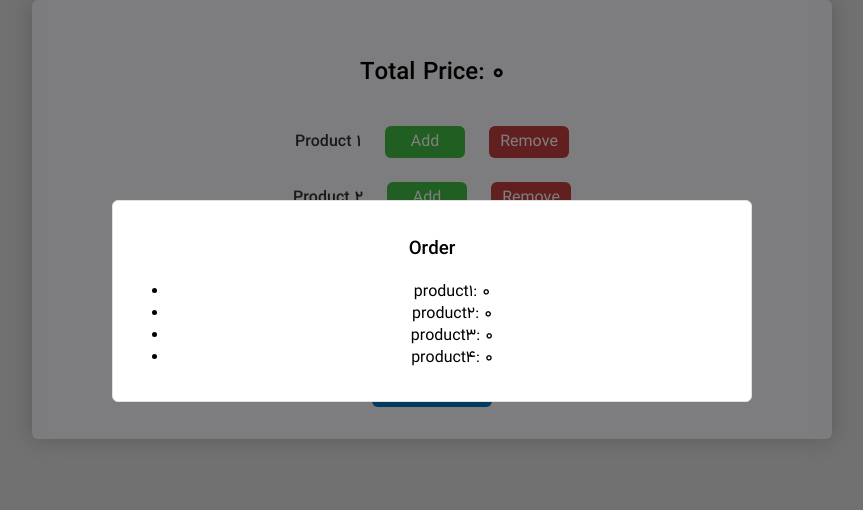
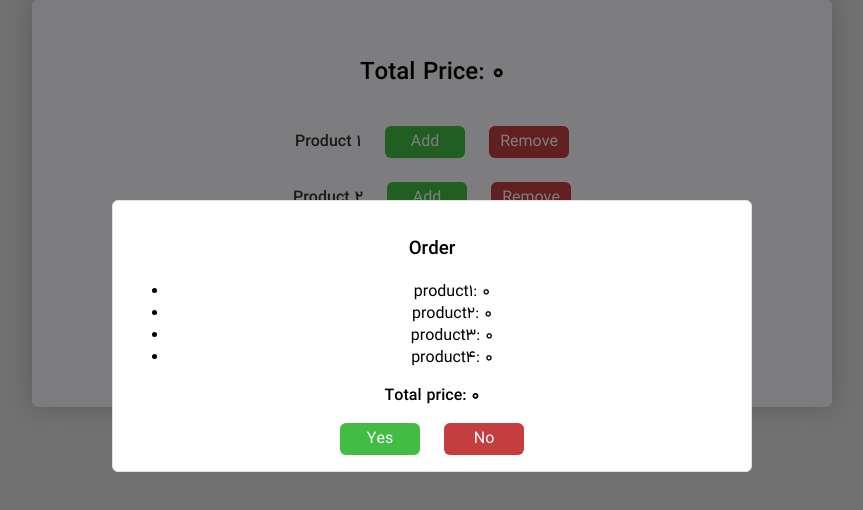
Before and after one commit to meemsafari/simple-shop-react, a React (Create React App) app: page / in a window 1280 px wide. Both pictures are taken after a click on the button "Order". Shown: the top 510 px of the page, without its empty margins (208-1071 px from the left). Built offline with nearby package versions, Linux system fonts and the light colour scheme.

Commit message:
add button component

```diff
--- a/src/components/Order/Order.js
+++ b/src/components/Order/Order.js
@@ -1,5 +1,6 @@
 import React from 'react';
 import Wrapper from "../../hoc/Wrapper";
+import Button from "../UI/Button/Button";
 
 const Order = (props) => {
 
@@ -18,6 +19,13 @@ const Order = (props) => {
             <ul>
                 {summary}
             </ul>
+            <p>
+                <b>
+                    Total price: {props.total}
+                </b>
+            </p>
+            <Button btnType={'btn-success'} click={props.continue}>Yes</Button>
+            <Button btnType={'btn-danger'} click={props.cancel}>No</Button>
         </Wrapper>
     )
 }
--- /dev/null
+++ b/src/components/UI/Button/Button.css
@@ -0,0 +1,25 @@
+.btn {
+    display: inline-block;
+    font: inherit;
+    padding: 5px;
+    margin: 0 12px;
+    width: 80px;
+    color: white;
+    border: none;
+    border-radius: 6px;
+    outline: none;
+    cursor: pointer;
+}
+.btn-lg {
+    width: 120px!important;
+    font-size: 1.2rem;
+}
+.btn-success {
+    background-color: #42bc42;
+}
+.btn-danger {
+    background-color: #c43e3e;
+}
+.btn-info {
+    background-color: #0975be;
+}
--- /dev/null
+++ b/src/components/UI/Button/Button.js
@@ -0,0 +1,12 @@
+import React from 'react';
+import './Button.css'
+
+const Button = (props) => {
+    return (
+        <button className={`btn ${props.btnType}`} onClick={props.click}>
+            {props.children}
+        </button>
+    )
+}
+
+export default Button
--- a/src/containers/Shopping/Shopping.js
+++ b/src/containers/Shopping/Shopping.js
@@ -58,11 +58,20 @@ class Shopping extends React.Component {
         this.setState({purchased:false})
     }
 
+    purchaseContinueHandler = () => {
+        console.log('continue')
+    }
+
     render() {
         return(
             <Wrapper>
-                <Modal show={this.state.purchased} modalClose={this.modalCloseHandler}>
-                    <Order products={this.state.products}></Order>
+                <Modal
+                    show={this.state.purchased}
+                    modalClose={this.modalCloseHandler}>
+                        <Order products={this.state.products}
+                            continue={this.purchaseContinueHandler}
+                            cancel={this.modalCloseHandler}
+                            total={this.state.totalPrice}></Order>
                 </Modal>
                 <Controls
                     productAdd={this.addProductHandler}
--- a/src/index.css
+++ b/src/index.css
@@ -1,31 +1,6 @@
 body {
     margin: 0 auto;
     background-color: #e3e3e3;
-}
-.btn {
-    display: block;
-    font: inherit;
-    padding: 5px;
-    margin: 0 12px;
-    width: 80px;
-    color: white;
-    border: none;
-    border-radius: 6px;
-    outline: none;
-    cursor: pointer;
-}
-.btn-lg {
-    width: 120px!important;
-    font-size: 1.2rem;
-}
-.btn-success {
-    background-color: #42bc42;
-}
-.btn-danger {
-    background-color: #c43e3e;
-}
-.btn-info {
-    background-color: #0975be;
 }
 .mt-1 {
     margin-top: 1rem;
```
